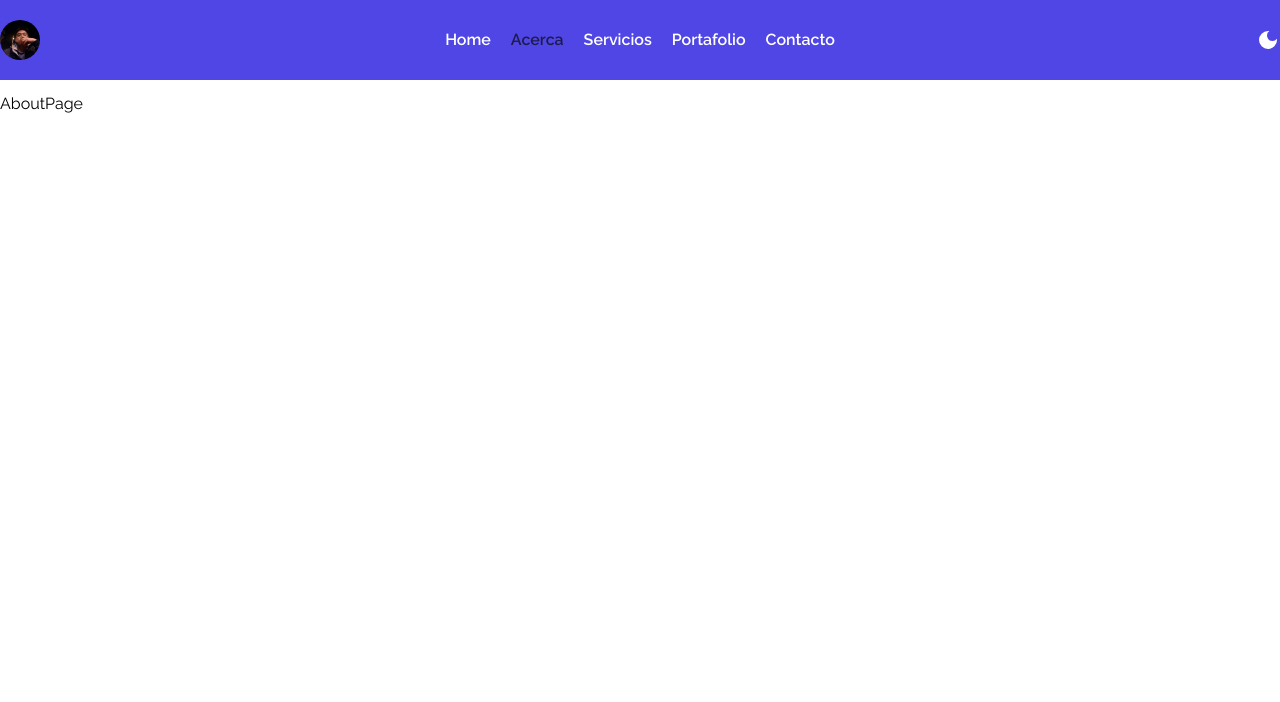
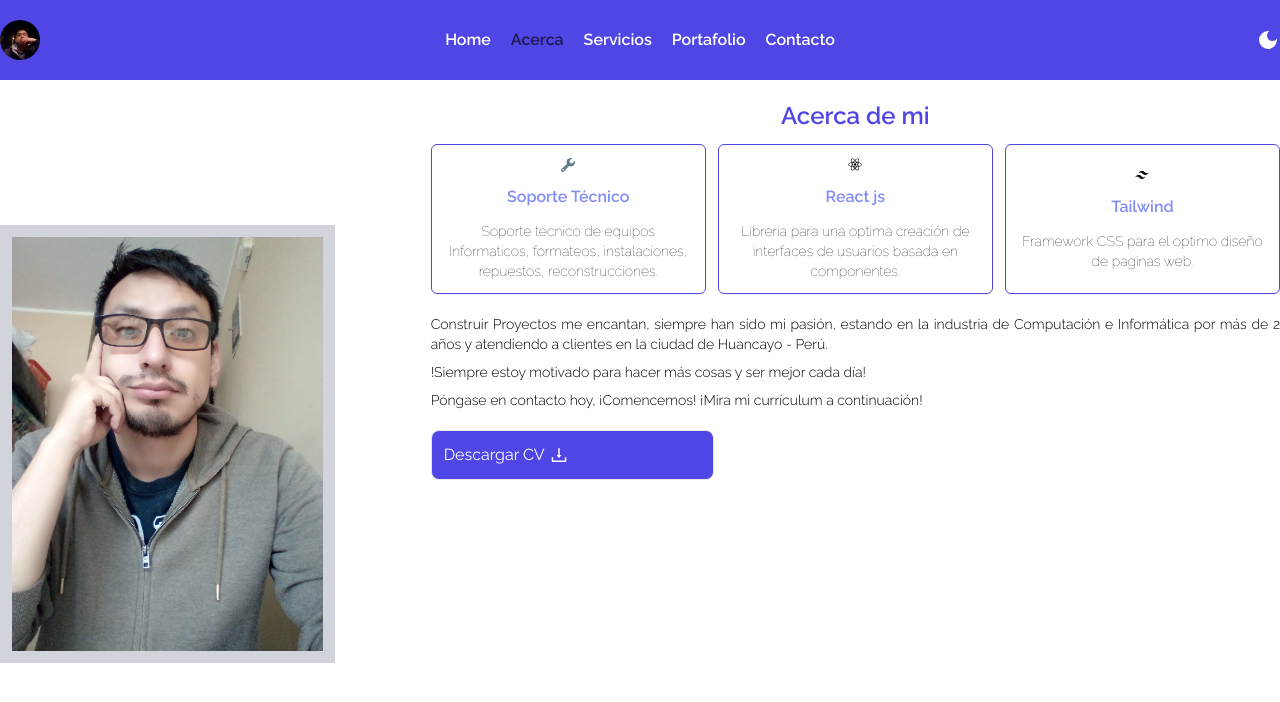
Before and after one commit to PandavionxD/web-site-v2, a React (Vite) app: page /about in a window 1280 px wide. Shown: the top 702 px of the page. Built offline with nearby package versions, Linux system fonts and the light colour scheme.

Commit message:
Terminando seccion ABout me

```diff
--- a/src/components/Navbar.jsx
+++ b/src/components/Navbar.jsx
@@ -10,7 +10,7 @@ export const Navbar = () => {
   const { setDarkToggle, darkToggle } = useUserContext();
   const { enqueueSnackbar } = useSnackbar();
 
-  let darkValue = 'LigtMode'
+  let darkValue = 'LightMode'
   if(darkToggle === false) {
     darkValue = 'DarkMode'
   }
--- a/src/index.css
+++ b/src/index.css
@@ -35,3 +35,10 @@
 .posicion{
   left: calc(50% - 9rem);
 }
+
+.boton{
+  @apply bg-indigo-600 dark:bg-purple-600 p-3 rounded-lg text-white hover:-translate-y-2 hover:text-indigo-600 dark:hover:text-purple-600 hover:bg-transparent overflow-hidden hover:border-indigo-600 dark:border-purple-600 dark:hover:bg-transparent border transition-all duration-300
+}
+.parrafo{
+  @apply text-justify font-light text-sm dark:text-white
+}
--- /dev/null
+++ b/src/pages/AboutData.jsx
@@ -0,0 +1,25 @@
+import {FcSupport} from 'react-icons/fc'
+import {BiLogoReact} from 'react-icons/bi'
+import {BiLogoTailwindCss} from 'react-icons/bi'
+
+
+export const AboutData = [
+    {
+        id:1,
+        description: 'Soporte tecnico de equipos Informaticos, formateos, instalaciones, repuestos, reconstrucciones.',
+        title:'Soporte Técnico',
+        icon:<FcSupport/>
+    },
+    {
+        id:2,
+        description: 'Libreria para una optima creación de interfaces de usuarios basada en componentes. ',
+        title:'React js',
+        icon:<BiLogoReact/>
+    },
+    {
+        id:3,
+        description: 'Framework CSS para el optimo diseño de paginas web.',
+        title:'Tailwind',
+        icon:<BiLogoTailwindCss/>
+    }
+]
--- a/src/pages/AboutPage.jsx
+++ b/src/pages/AboutPage.jsx
@@ -1,7 +1,64 @@
-import React from 'react'
+import React from "react";
+import imageAbout from "../assets/img/About.webp";
+import {AiOutlineDownload} from 'react-icons/ai'
+import cv from '../assets/CV/cv.pdf'
+import {FcSupport} from 'react-icons/fc'
+import {BiLogoReact} from 'react-icons/bi'
+import {BiLogoTailwindCss} from 'react-icons/bi'
+import { AboutData } from "./AboutData";
+
+
 
 export const AboutPage = () => {
   return (
-    <h1>AboutPage</h1>
-  )
-}
+    <div className="w-full mt-5 min-h-[calc(100vh-7rem)] gap-3 grid grid-cols-12 ">
+      <div className="md:col-span-4 w-[80%] md:flex md:items-center hidden ">
+        <picture className="p-3 bg-gray-300 dark:bg-white overflow-hidden ">
+          <img
+            src={imageAbout}
+            alt="image_About_me"
+            className="object-contain hover:scale-[1.11] transition-all duration-500  "
+          />
+        </picture>
+      </div>
+      <div className="md:col-span-8  col-span-12 ">
+        <h1 className="text-2xl text-center text-indigo-600 font-semibold dark:text-white ">
+          Acerca de mi
+        </h1>
+        <div className="grid grid-cols-9 mt-3 gap-3 " >
+        {
+          AboutData.map(item=>(
+            <div className="flex col-span-3 flex-col p-3 gap-3 justify-center items-center border rounded-md shadow-sm border-indigo-600 dark:border-purple-600" key={item.id} >
+            <span className="dark:text-white" >
+            {item.icon}
+            </span>
+            <h3 className="text-indigo-400 font-semibold dark:text-purple-400" >{item.title}</h3>
+            <p className="font-extralight dark:text-white text-sm text-center " >
+              {item.description}
+            </p>
+          </div>
+          ))
+        }
+
+
+
+        </div>
+        <div className="my-5 flex flex-col gap-2">
+        <p className="parrafo "  >
+          Construir Proyectos me encantan, siempre han sido mi pasión, estando
+          en la industria de Computación e Informática por más de 2 años y
+          atendiendo a clientes en la ciudad de Huancayo - Perú.
+        </p>
+        <p className="parrafo " >!Siempre estoy motivado para hacer más cosas y ser mejor cada día!</p>
+        <p className="parrafo " >
+        Póngase en contacto hoy, ¡Comencemos! ¡Mira mi currículum a continuación!
+        </p>
+        </div>
+        <a href={cv} target="_blank" className="boton w-2/6 flex content-center items-center "  >
+          Descargar CV
+          <AiOutlineDownload className="text-xl ms-1" />
+        </a>
+      </div>
+    </div>
+  );
+};
```
Also changed, not shown: 1 other file (tests, documents, lock files or other folders).
